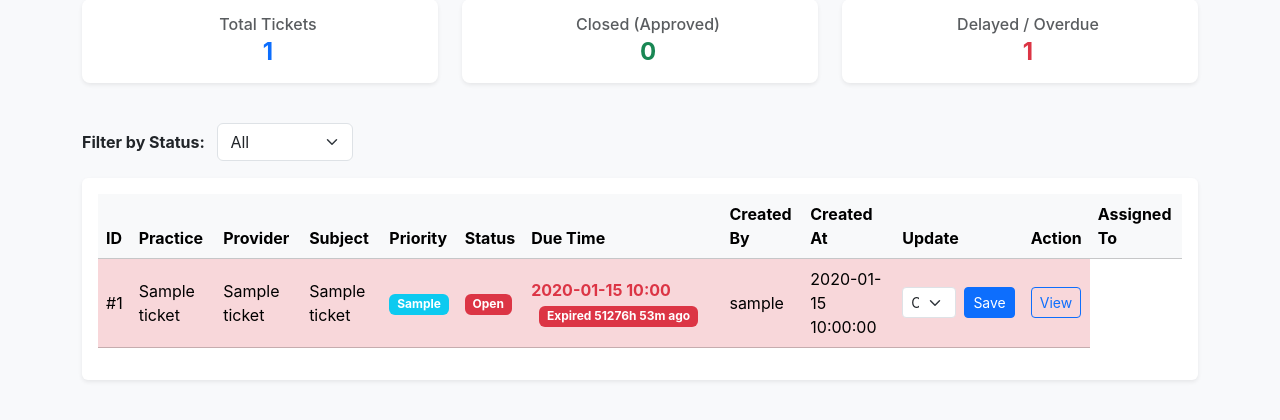
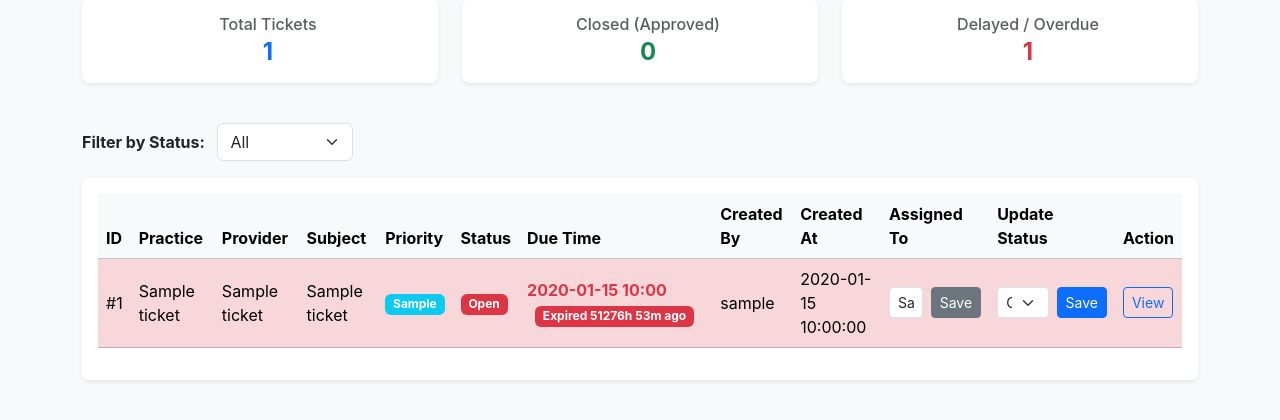
Before and after one commit to Im-Moazzam/Ticketing-System, a Flask app: page /admin/dashboard in a window 1280 px wide. Shown: the part 155-575 px from the top of the page. Run offline with Flask 3, Linux system fonts and the light colour scheme; a user stored in the database is signed in; tables that the repository leaves empty hold one stand-in row (values such as "Sample post").

Commit message:
Implemented the functionality to add Assigned To for a ticket by admin dashboard

```diff
--- a/app.py
+++ b/app.py
@@ -515,6 +515,22 @@ def create_app():
 
         return redirect(url_for("view_ticket", ticket_id=ticket.id))
 
+    @app.route("/admin/ticket/<int:ticket_id>/assign", methods=["POST"])
+    @login_required
+    def admin_update_assigned(ticket_id):
+        if current_user.role != "admin":
+            flash("Not authorized.", "danger")
+            return redirect(url_for("index"))
+
+        ticket = Ticket.query.get_or_404(ticket_id)
+        assigned_to = request.form.get("assigned_to", "").strip()
+
+        ticket.assigned_to = assigned_to
+        db.session.commit()
+
+        flash(f"Ticket #{ticket.id} assigned to '{assigned_to}'.", "success")
+        return redirect(url_for("admin_dashboard", status=request.args.get("status", "All")))
+
     # ---------- CLI: init-db ----------
 
     @app.cli.command("init-db")
--- a/templates/admin_dashboard.html
+++ b/templates/admin_dashboard.html
@@ -54,11 +54,11 @@
     <form method="get" class="d-inline">
       <label for="statusFilter" class="form-label me-2 fw-bold">Filter by Status:</label>
       <select name="status" id="statusFilter" class="form-select d-inline-block w-auto" onchange="this.form.submit()">
-        <option value="All" {% if selected_status == 'All' %}selected{% endif %}>All</option>
-        <option value="Open" {% if selected_status == 'Open' %}selected{% endif %}>Open</option>
-        <option value="In Progress" {% if selected_status == 'In Progress' %}selected{% endif %}>In Progress</option>
-        <option value="Solved" {% if selected_status == 'Solved' %}selected{% endif %}>Solved</option>
-        <option value="Closed" {% if selected_status == 'Closed' %}selected{% endif %}>Closed</option>
+        <option value="All" {% if selected_status=='All' %}selected{% endif %}>All</option>
+        <option value="Open" {% if selected_status=='Open' %}selected{% endif %}>Open</option>
+        <option value="In Progress" {% if selected_status=='In Progress' %}selected{% endif %}>In Progress</option>
+        <option value="Solved" {% if selected_status=='Solved' %}selected{% endif %}>Solved</option>
+        <option value="Closed" {% if selected_status=='Closed' %}selected{% endif %}>Closed</option>
       </select>
     </form>
   </div>
@@ -78,9 +78,9 @@
         <th>Due Time</th>
         <th>Created By</th>
         <th>Created At</th>
-        <th>Update</th>
+        <th>Assigned To</th>
+        <th>Update Status</th>
         <th>Action</th>
-        <th>Assigned To</th>
       </tr>
     </thead>
     <tbody>
@@ -95,12 +95,14 @@
         <td>{{ t.provider_name }}</td>
         <td>{{ t.subject }}</td>
         <td>
-          <span class="badge {% if t.priority == 'Urgent' %}bg-danger{% elif t.priority == '7 Days' %}bg-warning text-dark{% else %}bg-info{% endif %}">
+          <span
+            class="badge {% if t.priority == 'Urgent' %}bg-danger{% elif t.priority == '7 Days' %}bg-warning text-dark{% else %}bg-info{% endif %}">
             {{ t.priority }}
           </span>
         </td>
         <td>
-          <span class="badge {% if t.status == 'Open' %}bg-danger{% elif t.status == 'In Progress' %}bg-warning text-dark{% elif t.status == 'Solved' %}bg-info{% elif t.status == 'Closed' %}bg-success{% endif %}">
+          <span
+            class="badge {% if t.status == 'Open' %}bg-danger{% elif t.status == 'In Progress' %}bg-warning text-dark{% elif t.status == 'Solved' %}bg-info{% elif t.status == 'Closed' %}bg-success{% endif %}">
             {{ t.status }}
           </span>
         </td>
@@ -123,12 +125,22 @@
         </td>
         <td>{{ t.staff.username }}</td>
         <td>{{ t.created_at.strftime('%Y-%m-%d %H:%M:%S') }}</td>
+        <!-- Assigned To Column -->
         <td>
-          <form method="post" action="{{ url_for('admin_update_status', ticket_id=t.id) }}" class="d-flex align-items-center">
+          <form method="post" action="{{ url_for('admin_update_assigned', ticket_id=t.id) }}" class="d-flex">
+            <input type="text" name="assigned_to" class="form-control form-control-sm me-2"
+              value="{{ t.assigned_to or '' }}" placeholder="Unassigned">
+            <button class="btn btn-sm btn-secondary">Save</button>
+          </form>
+        </td>
+        <!-- Status Update Column -->
+        <td>
+          <form method="post" action="{{ url_for('admin_update_status', ticket_id=t.id) }}"
+            class="d-flex align-items-center">
             <select name="status" class="form-select form-select-sm me-2">
-              <option value="Open" {% if t.status == 'Open' %}selected{% endif %}>Open</option>
-              <option value="In Progress" {% if t.status == 'In Progress' %}selected{% endif %}>In Progress</option>
-              <option value="Solved" {% if t.status == 'Solved' %}selected{% endif %}>Solved</option>
+              <option value="Open" {% if t.status=='Open' %}selected{% endif %}>Open</option>
+              <option value="In Progress" {% if t.status=='In Progress' %}selected{% endif %}>In Progress</option>
+              <option value="Solved" {% if t.status=='Solved' %}selected{% endif %}>Solved</option>
             </select>
             <button class="btn btn-sm btn-primary">Save</button>
           </form>
@@ -140,9 +152,12 @@
         </td>
       </tr>
       {% else %}
-      <tr><td colspan="11" class="text-center text-muted">No tickets found.</td></tr>
+      <tr>
+        <td colspan="12" class="text-center text-muted">No tickets found.</td>
+      </tr>
       {% endfor %}
     </tbody>
+
   </table>
 </div>
 
```
Lines whose indentation alone changed are shown as unchanged.
